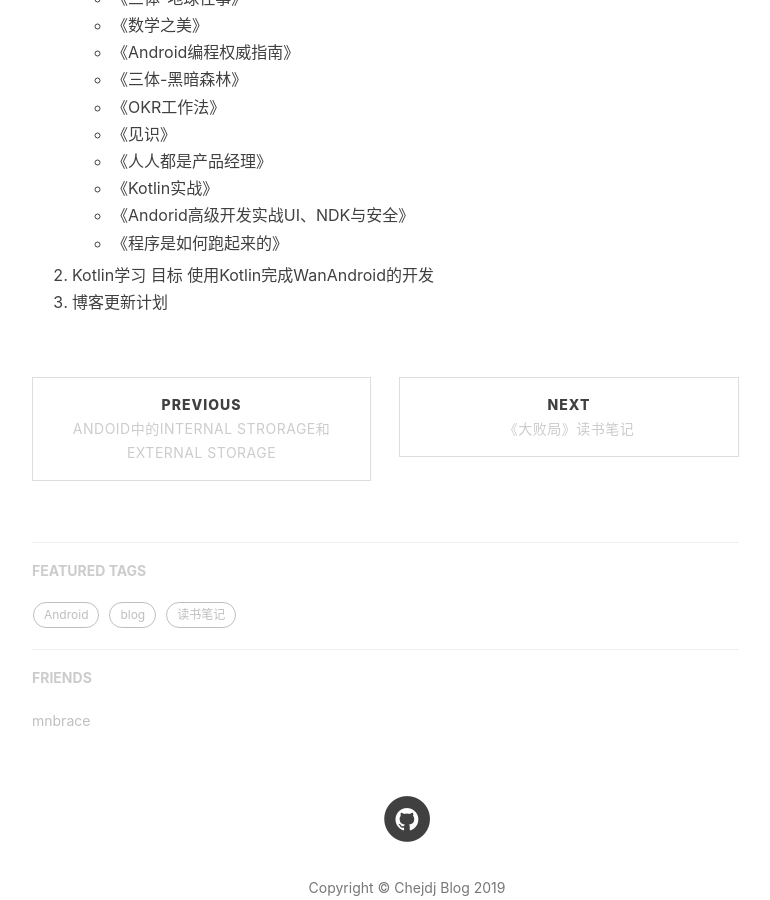
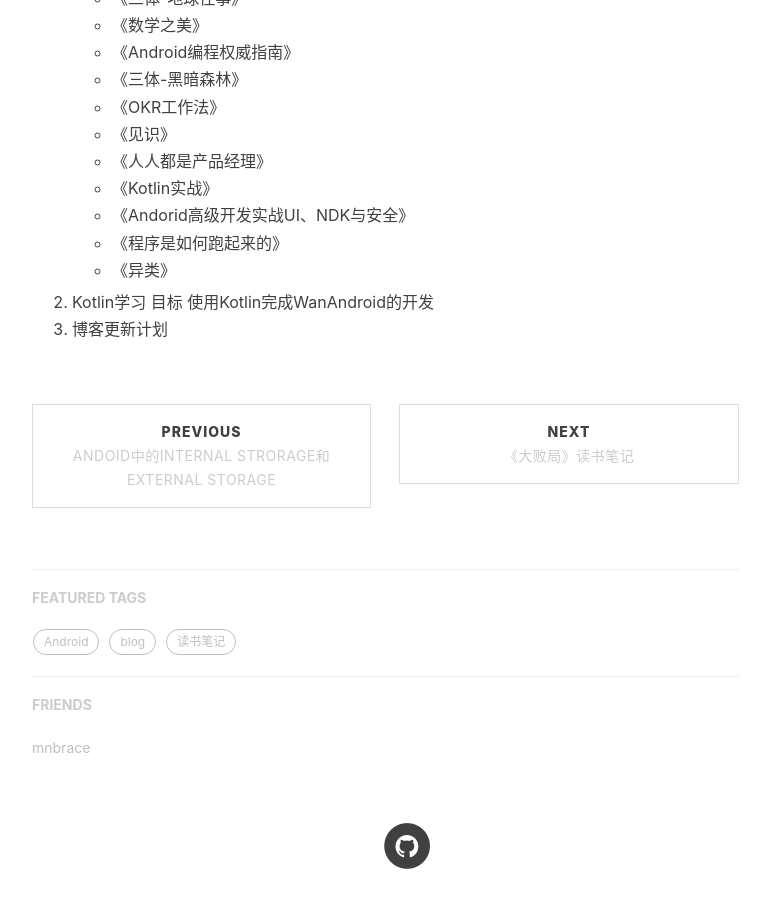
Before and after one commit to chejdj/chejdj.github.io, a Jekyll site: the page built from _posts/2018-12-30-2018年年度个人总结.md, in a window 1280 px wide and 900 px high, scrolled down 2475 px. Shown: the whole window, without its empty margins (233-1003 px from the left). Built offline with Jekyll 4.4.1, drawn with Linux system fonts in a browser that asks for light colours; nearby versions of some CDN libraries; comment, search, counter and statistics services are not loaded.

Commit message:
update plan

```diff
--- a/_posts/2018-12-30-2018年年度个人总结.md
+++ b/_posts/2018-12-30-2018年年度个人总结.md
@@ -54,5 +54,6 @@
 * 《Kotlin实战》
 * 《Andorid高级开发实战UI、NDK与安全》
 *  《程序是如何跑起来的》
+*  《异类》
 2. Kotlin学习 目标 使用Kotlin完成WanAndroid的开发
 3. 博客更新计划
```
